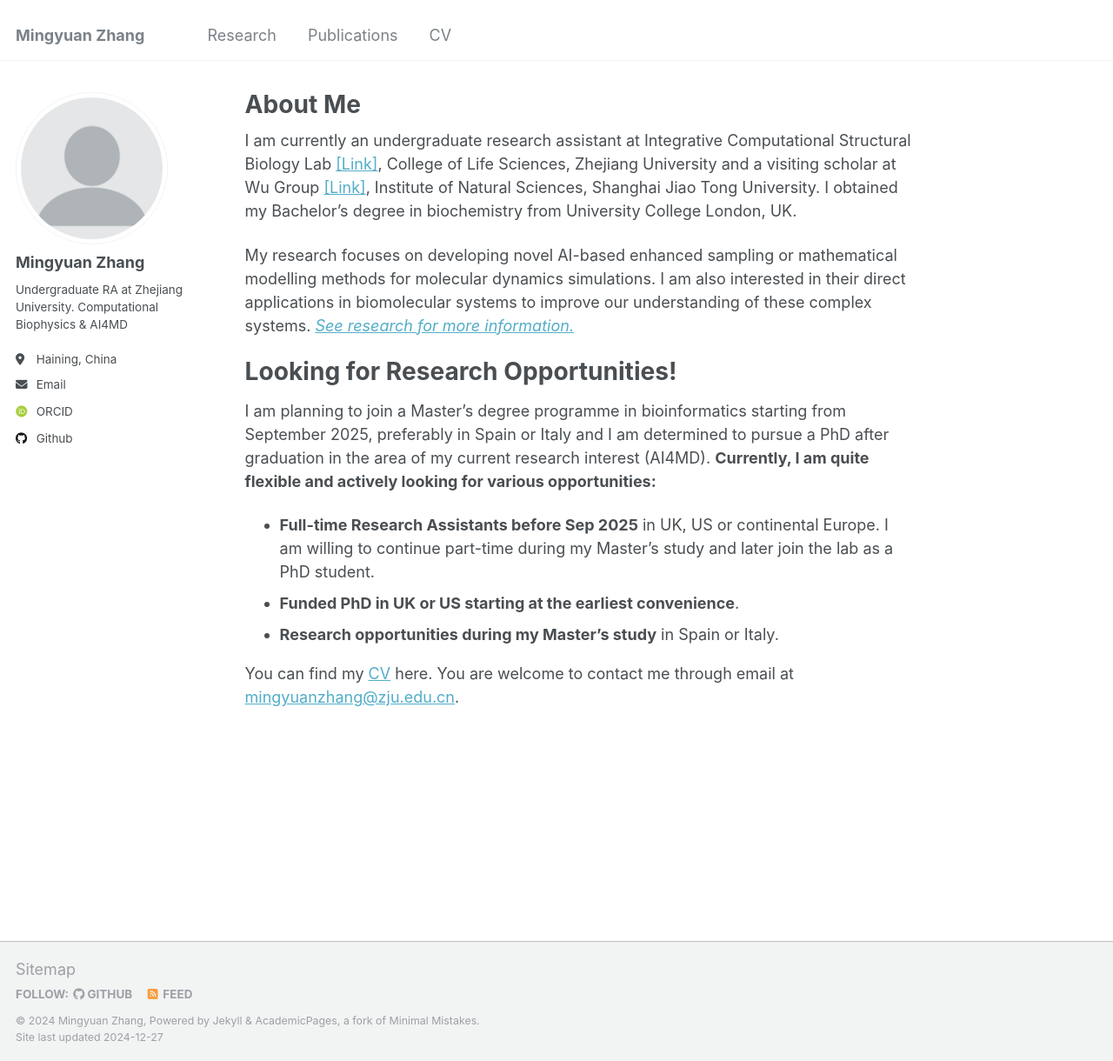
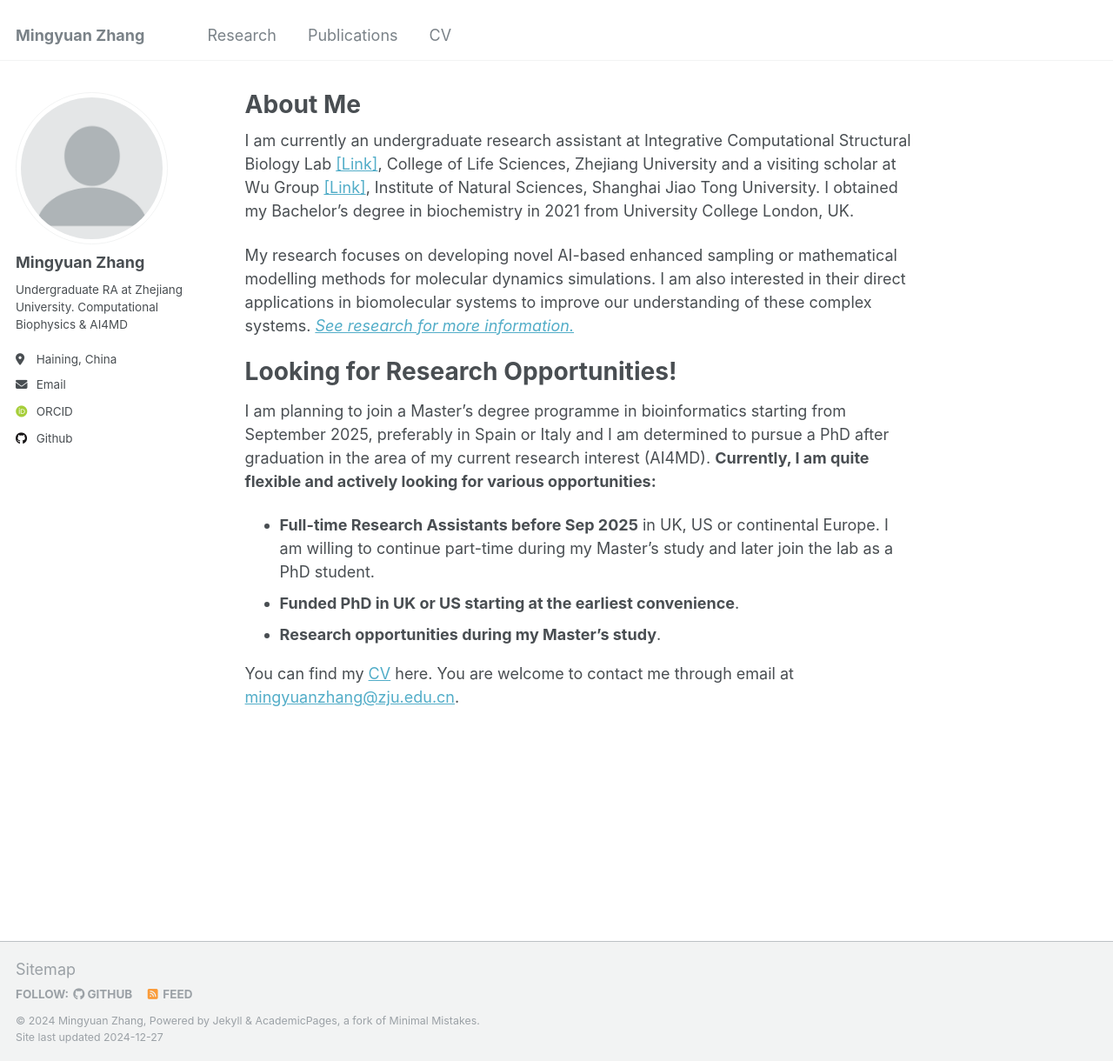
Before and after one commit to Mingyuan00/Mingyuan00.github.io, a Jekyll site: the page built from _pages/about.md, in a window 1280 px wide and 1220 px high. Shown: the whole window at 87% size. Built offline with Jekyll 4.4.1, drawn with Linux system fonts in a browser that asks for light colours; some web fonts are replaced.

Commit message:
Update about.md

```diff
--- a/_pages/about.md
+++ b/_pages/about.md
@@ -7,7 +7,7 @@ redirect_from:
   - /about.html
 ---
 
-I am currently an undergraduate research assistant at Integrative Computational Structural Biology Lab [[Link]](https://person.zju.edu.cn/en/yongwangISB), College of Life Sciences, Zhejiang University and a visiting scholar at Wu Group [[Link]](https://ins.sjtu.edu.cn/peoples/wuhao), Institute of Natural Sciences, Shanghai Jiao Tong University. I obtained my Bachelor's degree in biochemistry from University College London, UK.
+I am currently an undergraduate research assistant at Integrative Computational Structural Biology Lab [[Link]](https://person.zju.edu.cn/en/yongwangISB), College of Life Sciences, Zhejiang University and a visiting scholar at Wu Group [[Link]](https://ins.sjtu.edu.cn/peoples/wuhao), Institute of Natural Sciences, Shanghai Jiao Tong University. I obtained my Bachelor's degree in biochemistry in 2021 from University College London, UK.
 
 My research focuses on developing novel AI-based enhanced sampling or mathematical modelling methods for molecular dynamics simulations. I am also interested in their direct applications in biomolecular systems to improve our understanding of these complex systems. [*See research for more information.*](/research/)
 
@@ -18,6 +18,6 @@ I am planning to join a Master's degree programme in bioinformatics starting fro
 
 - **Full-time Research Assistants before Sep 2025** in UK, US or continental Europe. I am willing to continue part-time during my Master's study and later join the lab as a PhD student.
 - **Funded PhD in UK or US starting at the earliest convenience**.
-- **Research opportunities during my Master's study** in Spain or Italy.
+- **Research opportunities during my Master's study**.
 
 You can find my [CV](/cv/) here. You are welcome to contact me through email at [mingyuanzhang@zju.edu.cn](mailto:mingyuanzhang@zju.edu.cn).
```
